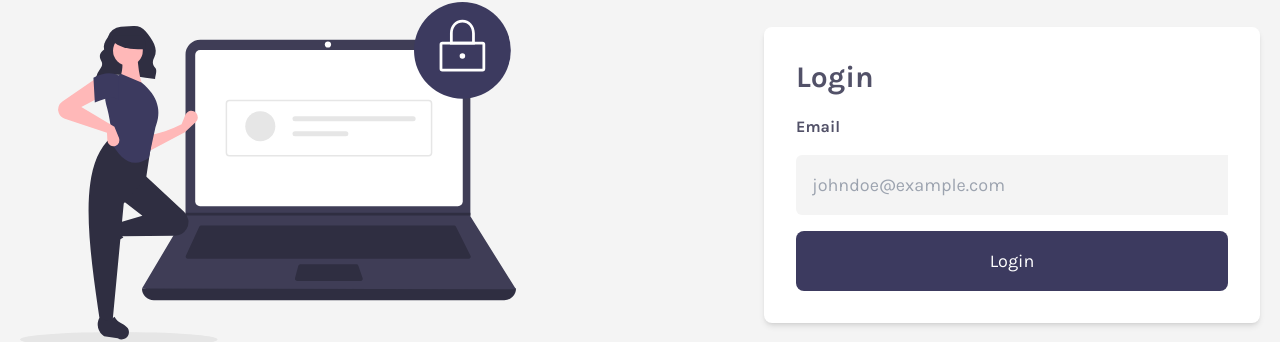
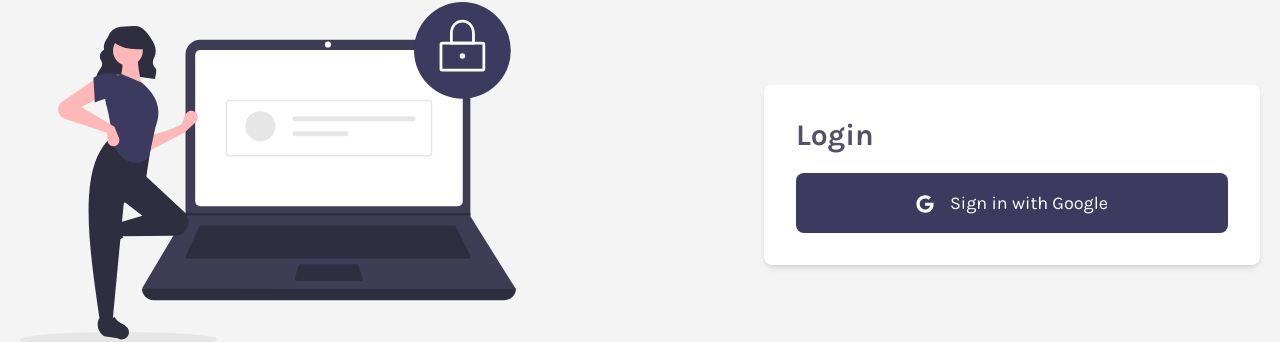
Before and after one commit to GarvJain03/core-22, a Next.js app: page /auth/login in a window 1280 px wide. Shown: the part 326-668 px from the top of the page. Built offline with nearby package versions, Linux system fonts and the light colour scheme.

Commit message:
implement oauth

```diff
--- a/pages/api/auth/[...nextauth].js
+++ b/pages/api/auth/[...nextauth].js
@@ -1,33 +1,24 @@
 import NextAuth from "next-auth";
-import EmailProvider from "next-auth/providers/email";
 import { MongoDBAdapter } from "@next-auth/mongodb-adapter";
 import clientPromise from "../../../lib/mongodb";
+import GoogleProvider from "next-auth/providers/google";
 
 export default NextAuth({
-  session: {
-    strategy: "jwt",
-  },
-
-  pages: {
-    signIn: "/auth/login",
-  },
-
   //The adapter to the database we will use to store the data
-  adapter: MongoDBAdapter(clientPromise),
-
-  //The providers are the autentication method
+  adapter: MongoDBAdapter(clientPromise, {
+    databaseName: "tony-airways",
+  }), //The providers are the autentication method
   providers: [
-    EmailProvider({
-      server: {
-        host: process.env.EMAIL_SERVER_HOST,
-        port: process.env.EMAIL_SERVER_PORT,
-        auth: {
-          user: process.env.EMAIL_SERVER_USER,
-          pass: process.env.EMAIL_SERVER_PASSWORD,
-        },
-      },
-      from: process.env.EMAIL_FROM,
-      maxAge: 24 * 60 * 60,
+    GoogleProvider({
+      clientId: process.env.GOOGLE_CLIENT_ID,
+      clientSecret: process.env.GOOGLE_CLIENT_SECRET,
     }),
   ],
+
+  callbacks: {
+    session: async (session, user) => {
+      session.id = user.id;
+      return Promise.resolve(session);
+    },
+  },
 });
--- a/pages/auth/login.js
+++ b/pages/auth/login.js
@@ -2,17 +2,9 @@ import Layout from "../../components/Layout/Layout";
 import Link from "next/link";
 import React from "react";
 import { signIn } from "next-auth/react";
+import { FaGoogle } from "react-icons/fa";
 
 export default function Login() {
-  const [email, setEmail] = React.useState("");
-
-  const sendLoginVerification = (e) => {
-    e.preventDefault();
-
-    // Notice, we are also redirecting users to the protected route instead of the homepage after signing in.
-    signIn("email", { callbackUrl: "/", email });
-  };
-
   return (
     <Layout title="Login">
       <div className="container px-5 lg:py-24 py-12 mx-auto flex flex-wrap items-center">
@@ -23,33 +15,17 @@ export default function Login() {
           <h2 className="text-primary-text text-3xl font-bold title-font mb-5">
             Login
           </h2>
-          <form
-            method="post"
-            onSubmit={sendLoginVerification}
-            className="flex flex-col space-y-4"
-          >
-            <label
-              htmlFor="email"
-              className="text-primary-text font-bold text-md"
-            >
-              Email
-            </label>
-            <input
-              name="email"
-              value={email}
-              onChange={(e) => setEmail(e.target.value)}
-              type={`email`}
-              className="p-4 text-lg w-full rounded-l-md bg-gray-bg outline-none text-primary-text"
-              placeholder="johndoe@example.com"
-              autoComplete="off"
-            />
+          <div className="flex flex-col space-y-4">
             <button
-              type="submit"
+              onClick={() =>
+                signIn("google", { callbackUrl: process.env.NEXT_PUBLIC_URL })
+              }
               className="p-4 text-white rounded-lg bg-blue-bg text-lg transition duration-200 ease-in-out hover:bg-opacity-90"
             >
-              Login
+              <FaGoogle className="inline-block mr-4" />
+              <span>Sign in with Google</span>
             </button>
-          </form>
+          </div>
         </div>
       </div>
     </Layout>
```
